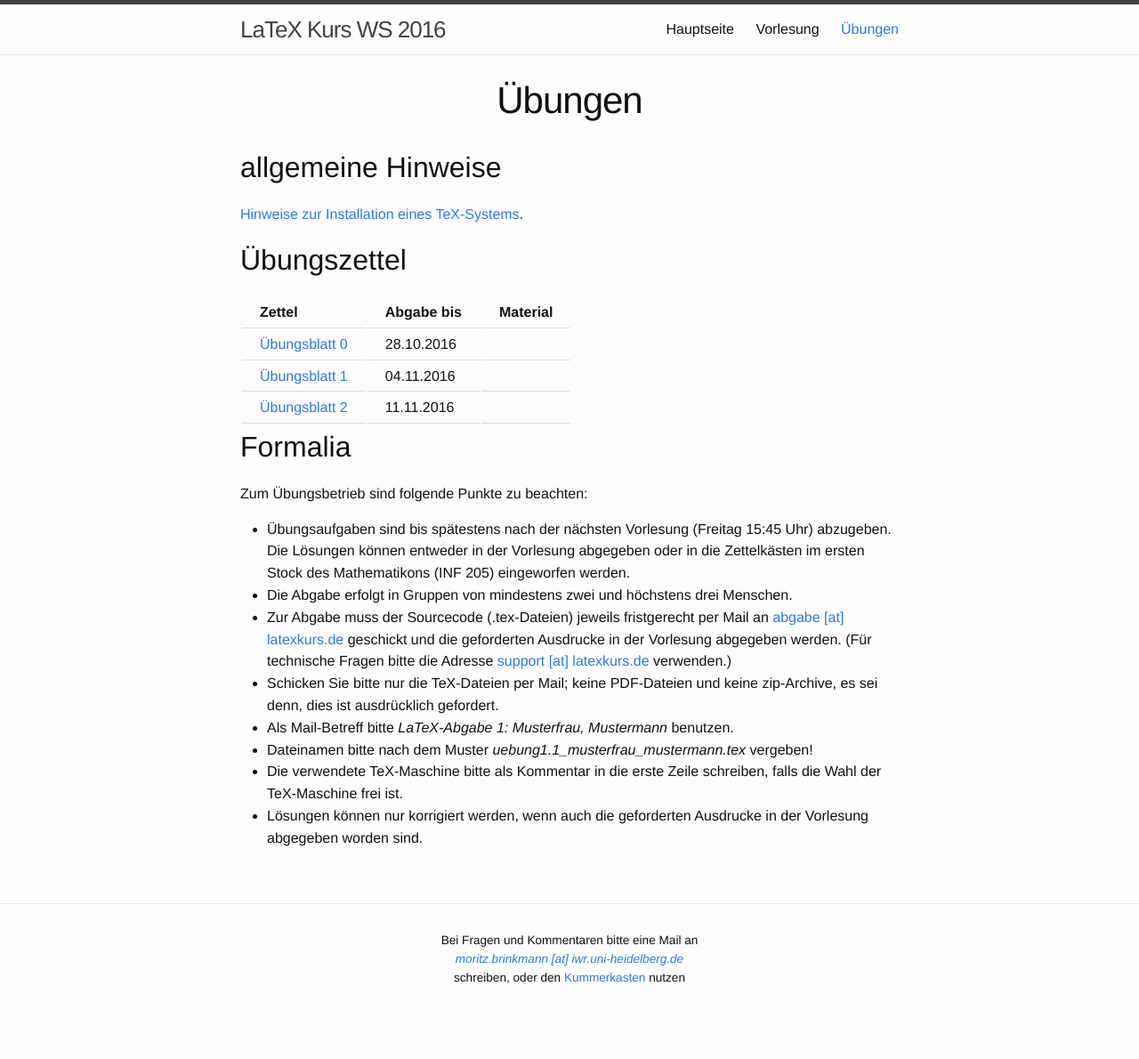
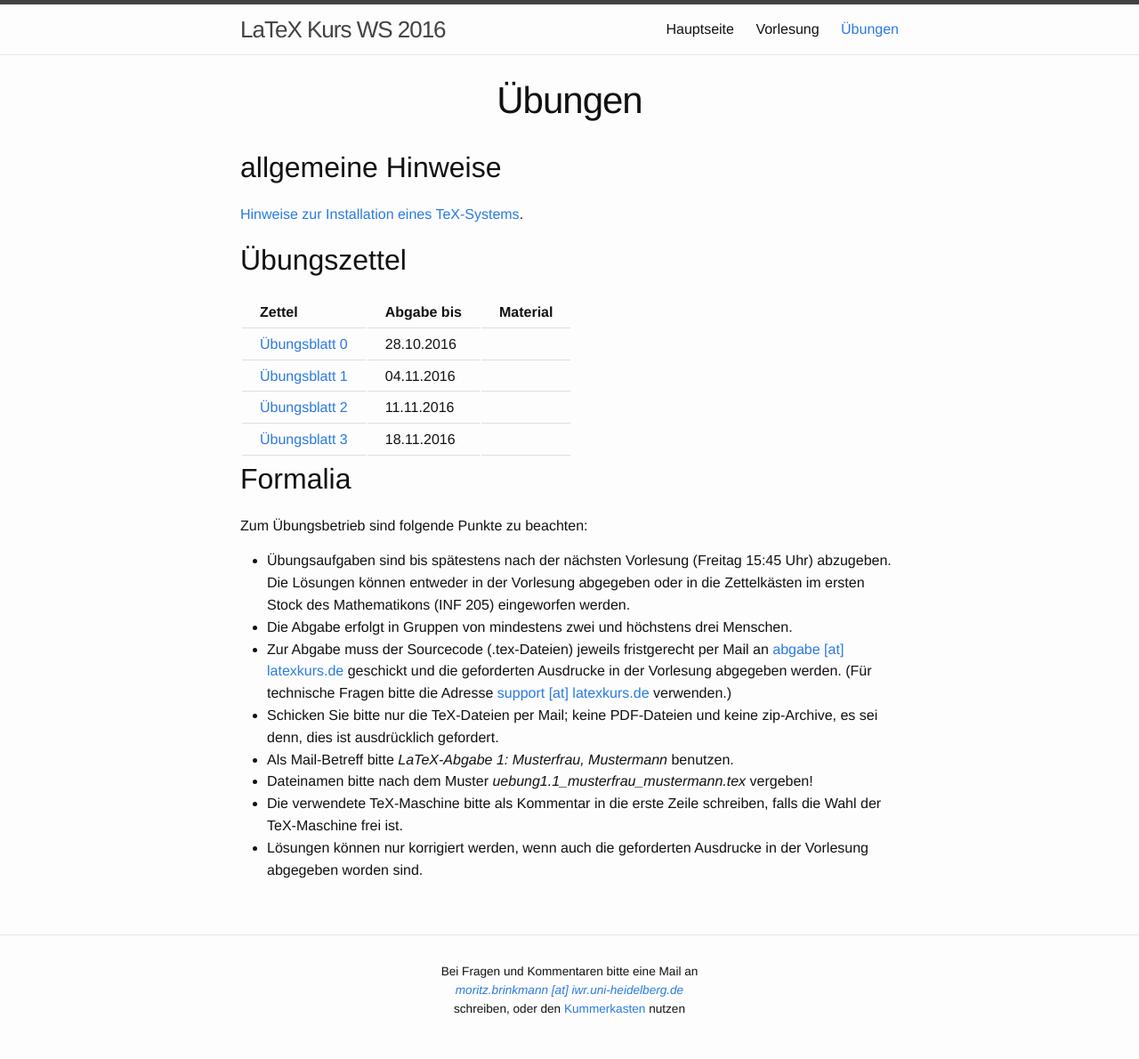
Before and after one commit to latexkurs/latexkurs.github.io, a Jekyll site: the page built from exercises.md, in a window 1280 px wide. Shown: the whole page at 89% size. Built offline with Jekyll 4.4.1, drawn with Linux system fonts in a browser that asks for light colours; before the commit the page ends 1154 px from its top, so only the background shows below that.

Commit message:
added exercise sheet 3

```diff
--- a/exercises.md
+++ b/exercises.md
@@ -16,9 +16,9 @@ Zettel                                                   | Abgabe bis | Material
 [Übungsblatt 0](./00_erste_schritte.pdf)                 | 28.10.2016 |
 [Übungsblatt 1](./01_schriften_kodierungen.pdf)          | 04.11.2016 |
 [Übungsblatt 2](./02_mathesatz.pdf)                      | 11.11.2016 |
+[Übungsblatt 3](./03_tabellen.pdf)                       | 18.11.2016 |
 
 <!--
-[Übungsblatt 3](./03_tabellen.pdf)                       | 18.11.2016 |
 [Übungsblatt 4](./04_masseinheiten.pdf)                  | 25.11.2016 |
 [Übungsblatt 5](./05_abbildungen_tikz.pdf)               | 02.12.2016 |
 [Übungsblatt 6](./06_diagramme.pdf)                      | 09.12.2016 | [Messwerte](06_messwerte.dat)
```
Also changed, not shown: 1 other file.
